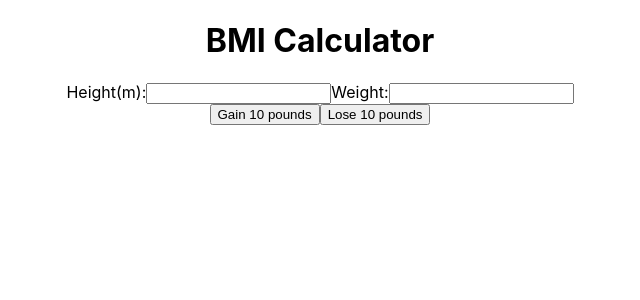
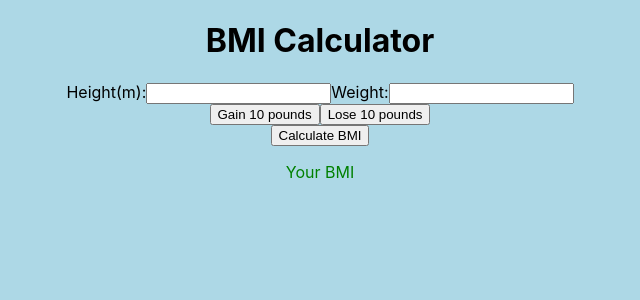
Before and after one commit to yash16chaudhary/INFO-655-Project, a React (Create React App) app: page / in a window 1280 px wide. Shown: the top 300 px of the page, without its empty margins (320-960 px from the left). Built offline with nearby package versions, Linux system fonts and the light colour scheme.

Commit message:
cleaning up components

```diff
--- a/src/App.js
+++ b/src/App.js
@@ -1,25 +1,25 @@
 import { useState } from 'react';
+import './stylesheet.css';
+import './OutputDisplay'
+import OutputDisplay from './OutputDisplay';
 
 
 function App() {
 
   const [height, setHeight] = useState('');
   const [weight, setWeight] = useState('');
+  const [bmi, setBmi] = useState('');
   const weightAsNumber = Number(weight);
+  const heightAsNumber = Number(height);
+
+  //Implement in component
+  const handleClick = () => {var mybmi=weightAsNumber/((heightAsNumber/100)**2);setBmi(mybmi)};
 
 
   return (
     <div>
-      <h1 style={{
-    display: 'flex',
-    alignItems: 'center',
-    justifyContent: 'center',
-}}>BMI Calculator</h1>
-      <div style={{
-    display: 'flex',
-    alignItems: 'center',
-    justifyContent: 'center',
-}}>
+      <h1 style={{display: 'flex',alignItems: 'center',justifyContent: 'center'}}>BMI Calculator</h1>
+      <div style={{display: 'flex',alignItems: 'center',justifyContent: 'center'}}>
       <label>
         Height(m):
         <input
@@ -37,28 +37,19 @@ function App() {
         />
         </label>
         </div>
-        <div style={{
-    display: 'flex',
-    alignItems: 'center',
-    justifyContent: 'center',
-}} >
-        <button onClick={() => setWeight(weightAsNumber + 10)}>
-          Gain 10 pounds
-        </button>
-        <button onClick={() => setWeight(weightAsNumber - 10)}>
-          Lose 10 pounds
-        </button>
+        <div style={{display: 'flex',alignItems: 'center',justifyContent: 'center'}}>
+        <button onClick={() => setWeight(weightAsNumber + 10)}>Gain 10 pounds</button>
+        <button onClick={() => setWeight(weightAsNumber - 10)}>Lose 10 pounds</button>
         </div>
 
-      {height !== '' &&
-        <p>Your height is {height}.</p>
-      }
-      {weight > 0 &&
-        <p>Your weight is {weightAsNumber}.</p>
-      }
-      {weight > 0 &&
-        <p>Your BMI {weightAsNumber/((height/100)**2)}.</p>
-      }
+        <div style={{display: 'flex',alignItems: 'center',justifyContent: 'center'}}>
+        <button onClick={handleClick}>Calculate BMI</button>
+        </div>
+
+
+
+
+    <OutputDisplay title={bmi}></OutputDisplay>
     </div>
   );
 }
--- /dev/null
+++ b/src/OutputDisplay.js
@@ -0,0 +1,21 @@
+export default function OutputDisplay({ title })
+{
+
+    if(title<50)
+    {return (
+
+        <div>
+        <p style={{display: 'flex',alignItems: 'center',justifyContent: 'center',color:'green'}}>Your BMI {title}</p>
+        </div>
+    )
+    }
+    else
+
+    {return (
+
+        <div>
+        <p style={{display: 'flex',alignItems: 'center',justifyContent: 'center',color:'red'}}>Your BMI {title}</p>
+        </div>
+    )
+    }
+}
--- /dev/null
+++ b/src/stylesheet.css
@@ -0,0 +1,41 @@
+.App {
+    text-align: center;
+  }
+
+  body{background-color: lightblue;}
+
+  #centering
+  {
+    text-align: center;
+
+  }
+
+  #title
+  {
+
+    color: whitesmoke;
+    font-size: 16px;
+      font-weight: 600;
+
+  }
+  #subtitle
+  {
+
+    color: black;
+      font-size: 12px;
+
+  }
+
+
+
+
+  .App-header {
+    background-color: #282c34;
+    min-height: 100vh;
+    display: flex;
+    flex-direction: column;
+    align-items: center;
+    justify-content: center;
+    font-size: calc(10px + 2vmin);
+    color: white;
+  }
```
Also changed, not shown: 1 other file (tests, documents, lock files or other folders).
